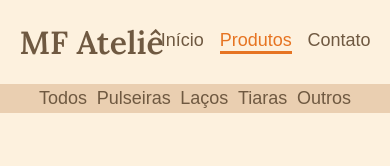
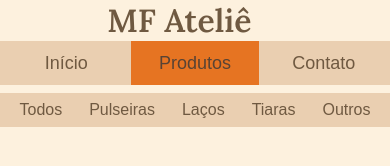
Before and after one commit to igordiogo2022/mfatelie, a plain HTML site: page produtos.html in a window 390 px wide. Drawn offline with Linux system fonts and the light colour scheme.

Commit message:
Responsividade na página de produtos

```diff
--- a/css/produtos.css
+++ b/css/produtos.css
@@ -111,3 +111,45 @@ main{
     border-radius: 100px;
     margin: 0 5% 0 5%;
 }
+@media (max-width: 500px) {
+    header{
+        height: auto;
+        flex-direction: column;
+        width: 100%;
+        padding: 0;
+    }
+    #menu{
+        width: 100%;
+        justify-content: center;
+        background-color: var(--cor2);
+        margin-bottom: 2%;
+        gap: 0%;
+    }
+    .opcaoMenu{
+        text-decoration: none;
+        color: var(--cor3);
+        height: 94%;
+        padding: 3% 0;
+        width: 33%;
+        text-align: center;
+        border: 0;
+    }
+    .menuAtivo {
+        background-color: var(--cor4);
+        color: var(--cor5);
+    }
+    #filtros{
+        padding: 2% 5%;
+        width: 90%;
+    }
+    .linkFiltros{
+        font-size: 16px;
+    }
+    main{
+        grid-template-columns: repeat(2, 1fr);
+        grid-auto-rows: 40vh;
+    }
+    .cardProduto{
+        width: 95%;
+    }
+}
--- a/css/style.css
+++ b/css/style.css
@@ -198,13 +198,14 @@ header{
         justify-content: center;
         background-color: var(--cor2);
         margin-bottom: 2%;
+        gap: 0%;
     }
     .opcaoMenu{
         text-decoration: none;
         color: var(--cor3);
         height: 94%;
         padding: 3% 0;
-        width: 30%;
+        width: 33%;
         text-align: center;
         border: 0;
     }
```
